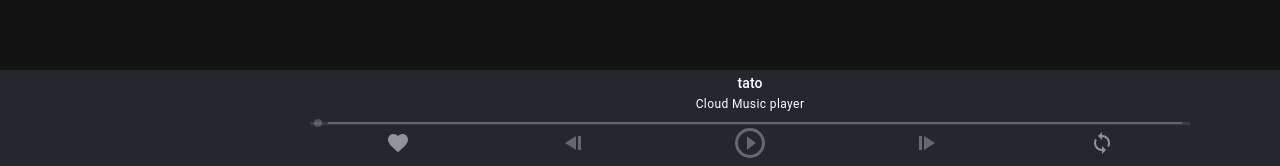
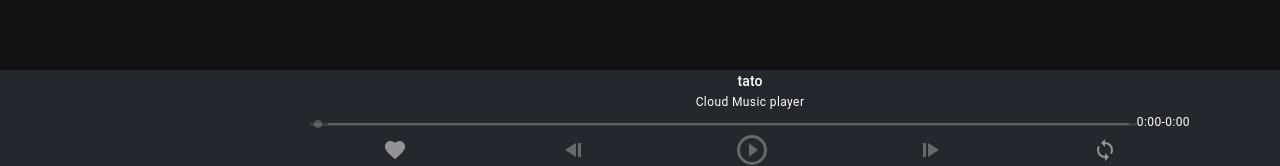
Before and after one commit to cgreencode/neteast-cloud-music-player, a Vue app: page /search in a window 1280 px wide. Shown: the part 634-800 px from the top of the page. Built offline with nearby package versions, Linux system fonts and the light colour scheme; no server answers.

Commit message:
bug fixed

```diff
--- a/src/components/Player/ControlButtons.vue
+++ b/src/components/Player/ControlButtons.vue
@@ -11,24 +11,24 @@
     > -->
 
       <!-- favorite button -->
-      <v-btn icon :disabled="music.length === 0" v-if="layout || !breakpointXs">
+      <v-btn class="mr-1" icon :disabled="music.length === 0" v-if="layout || !breakpointXs">
         <v-icon disabled="">{{mdiHeart}}</v-icon>
       </v-btn>
 
       <!-- previous track button -->
-      <v-btn icon :disabled="music.length === 0" @click.stop="prevTrack" v-if="layout || !breakpointXs">
+      <v-btn class="mx-1" icon :disabled="music.length === 0" @click.stop="prevTrack" v-if="layout || !breakpointXs">
         <v-icon>{{mdiStepBackward}}</v-icon>
       </v-btn>
 
       <!-- play and pause buttons -->
-      <v-btn icon v-if="paused" @click.stop="$emit('togglePlaying')" :disabled="music.length === 0">
+      <v-btn class="mx-1" icon v-if="paused" @click.stop="$emit('togglePlaying')" :disabled="music.length === 0">
         <div v-if="music[0]">
           <v-icon large color="primary" v-if="music[0].url">{{mdiPlayCircleOutline}}</v-icon>
           <v-icon large v-else>{{mdiPlayCircleOutline}}</v-icon>
         </div>
           <v-icon large v-else>{{mdiPlayCircleOutline}}</v-icon>
       </v-btn>
-      <v-btn icon v-if="!paused" @click.stop="$emit('togglePlaying')" :disabled="music.length === 0">
+      <v-btn class="mx-1" icon v-if="!paused" @click.stop="$emit('togglePlaying')" :disabled="music.length === 0">
         <div v-if="music[0]">
           <v-icon color="primary" v-if="!music[0].url" >{{mdiAlertCircle}}</v-icon>
           <v-icon large color="primary" v-else>{{mdiPauseCircle}}</v-icon>
@@ -37,7 +37,7 @@
       </v-btn>
 
       <!-- next track button -->
-      <v-btn icon :disabled="music.length === 0" @click.stop="nextTrack">
+      <v-btn class="mx-1" icon :disabled="music.length === 0" @click.stop="nextTrack">
         <v-icon>{{mdiStepForward}}</v-icon>
       </v-btn>
 
--- a/src/components/Player/index.vue
+++ b/src/components/Player/index.vue
@@ -72,7 +72,7 @@
           :class="!layout  && breakpointXs ? 'flex-row align-center ml-2' : 'flex-column'"
         >
           <MusicInfo
-            class="pb-1"
+            class="pb-0"
             :track=getMusicDetailsList[currentTrack]
           />
           <div
@@ -87,7 +87,7 @@
               class="mt-1"
               :disabled="!getMusicUrlsListById.length > 0"
               dense
-              :readonly="!layout"
+              :readonly="!layout && breakpointXs"
               :value="currentTime"
               @mousedown.stop="onSliderMouseDown"
               min="0"
@@ -98,21 +98,7 @@
               hide-details
               :class="!layout && breakpointXs ? 'slider-top' : ''"
             ></v-slider>
-            <!-- <v-slider
-              class="mt-1"
-              disabled
-              dense
-              v-else
-              v-model="currentTime"
-              min="0"
-              max="100"
-              color="primary"
-              height="3"
-              background-color="secondary"
-              hide-details
-              :class="!layout ? 'slider-top' : ''"
-            ></v-slider> -->
-            <div class="caption" v-if="layout">
+            <div class="caption" v-if="layout || !breakpointXs">
               {{ currentTimeAndDurationLabel }}
             </div>
           </div>
@@ -274,7 +260,7 @@ export default {
       }
     },
     onSliderMouseDown (event) {
-      this.$refs.player.currentTime = event.offsetX * 0.87
+      this.$refs.player.currentTime = event.offsetX / event.toElement.offsetWidth * this.$refs.player.duration
     },
     getMusicInfo (audio) {
       // console.log('audio', audio)
```
